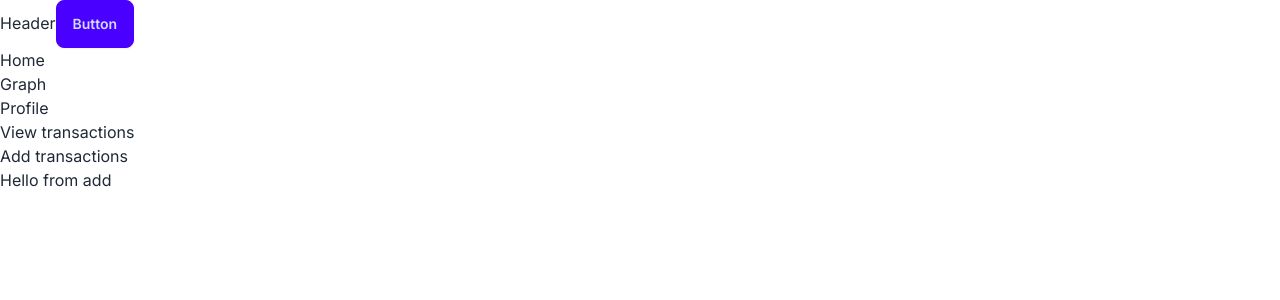
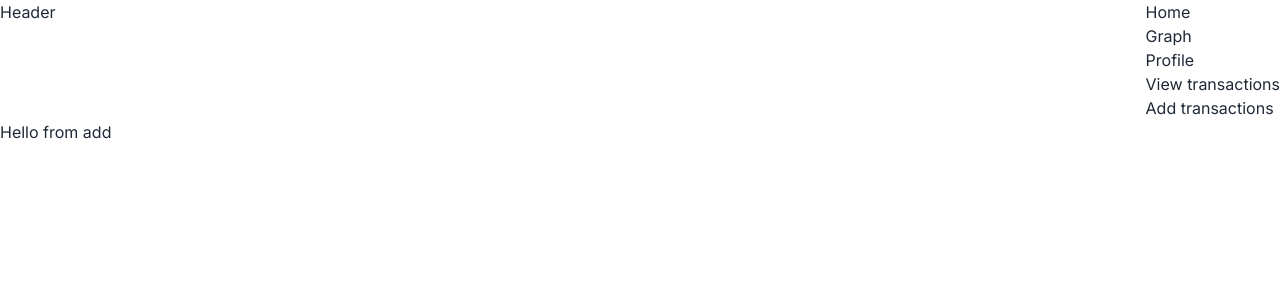
Before and after one commit to robin-sevelin/expense-tracker, a Next.js app: page /pages/addTransactions in a window 1280 px wide. Shown: the top 300 px of the page. Built offline with nearby package versions, Linux system fonts and the light colour scheme.

Commit message:
init firebase

```diff
--- a/app/components/Header.tsx
+++ b/app/components/Header.tsx
@@ -3,11 +3,10 @@ import Navigation from './Navigation';
 
 const Header = () => {
   return (
-    <div>
+    <header className='flex justify-between'>
       Header
-      <button className='btn btn-primary'>Button</button>
       <Navigation />
-    </div>
+    </header>
   );
 };
 
--- a/app/page.tsx
+++ b/app/page.tsx
@@ -1,3 +1,5 @@
+'use client';
+
 export default function Home() {
   return (
     <>
--- /dev/null
+++ b/app/services/dataService.ts
@@ -0,0 +1,3 @@
+// export const getData = async () = {
+
+// } ;
--- a/package.json
+++ b/package.json
@@ -9,6 +9,7 @@
     "lint": "next lint"
   },
   "dependencies": {
+    "firebase": "^10.7.1",
     "jotai": "^2.6.1",
     "luxon": "^3.4.4",
     "next": "14.0.4",
--- a/tailwind.config.ts
+++ b/tailwind.config.ts
@@ -2,8 +2,8 @@ import type { Config } from 'tailwindcss';
 
 const config: Config = {
   content: [
-    './pages/**/*.{js,ts,jsx,tsx,mdx}',
-    './components/**/*.{js,ts,jsx,tsx,mdx}',
+    './app/pages/**/*.{js,ts,jsx,tsx,mdx}',
+    './app/components/**/*.{js,ts,jsx,tsx,mdx}',
     './app/**/*.{js,ts,jsx,tsx,mdx}',
   ],
   theme: {
```
Also changed, not shown: firebase/firebase.ts (added, +19 -0 lines), tsconfig.json (+7 -1 lines), 1 other file (tests, documents, lock files or other folders).
